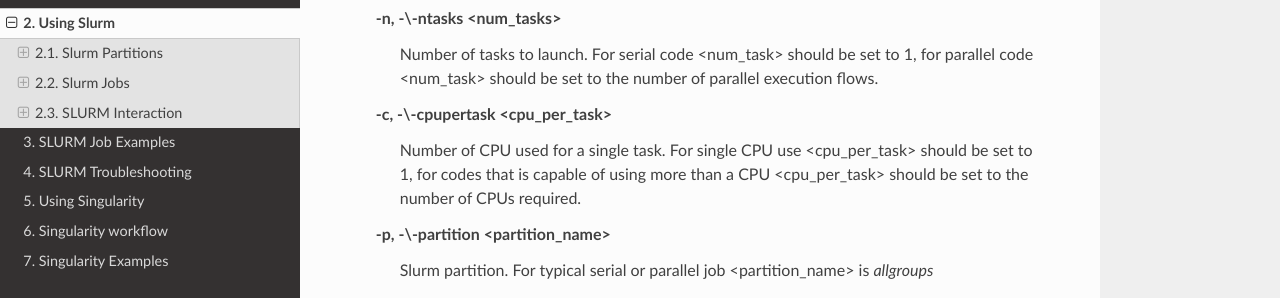
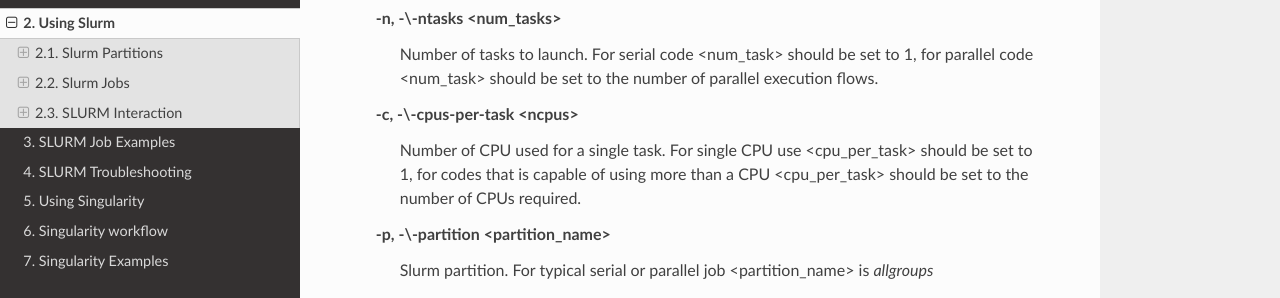
Before and after one commit to agostinoandriolo/clusterDEIguide, a Sphinx documentation site: the page built from ClusterDEIUserGuide-master/docs/UsingSLURM.rst, in a window 1280 px wide and 900 px high, scrolled down 2352 px. Shown: the part 153-451 px from the top of the window. Built offline with Sphinx 7.4.7 and the Read the Docs theme 2.0.0, drawn with Linux system fonts in a browser that asks for light colours; some of the changed lines change nothing that is shown.

Commit message:
Update UsingSLURM.rst

```diff
--- a/ClusterDEIUserGuide-master/docs/UsingSLURM.rst
+++ b/ClusterDEIUserGuide-master/docs/UsingSLURM.rst
@@ -55,8 +55,9 @@
   * **CPU**, if a user has to run a software that is designed to use more than a CPU he has to specify the number of the CPU that the job has to use, for example **-c, --cpupertask <number_of_cpu>**;
 
   * **RAM**, since the requested ram is assigned for the exclusive use of the applicant, it is important to size it correctly for two reasons:
-   1. if more ram is required than necessary, it is not available to other users;
-   2. if more ram is required than necessary it may take a long time to have a server with available ram;
+   - if more ram is required than necessary, it is not available to other users;
+   - if more ram is required than necessary it may take a long time to have a server with available ram;
+
 
   * **TIME**, another thing to consider in the submission of a job file, the user has to specify the expected amount of time the job takes to finish, this is very important because:
    - if the user specifies a small amount of time that isn't enough for the job to finish, the job will be killed automatically at the end of the specified time with the results of an unfinished job;
@@ -129,7 +130,7 @@
   parallel code <num_task> should be set to the
   number of parallel execution flows.
 
- -c, -\\-cpupertask <cpu_per_task>
+ -c, -\\-cpus-per-task <ncpus>
   Number of CPU used for a single task. For single CPU use <cpu_per_task> should be set to 1, for codes that is capable of using more than a CPU <cpu_per_task> should be set to the number of CPUs required.
 
  -p, -\\-partition <partition_name>
```
